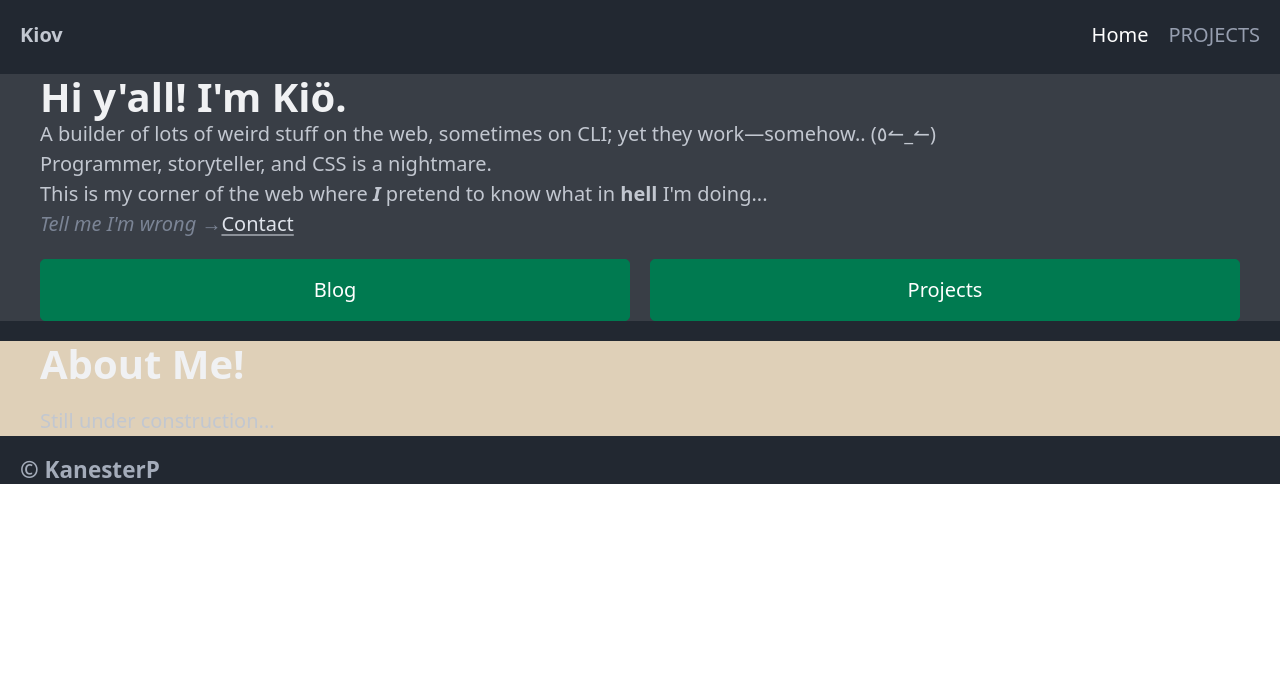
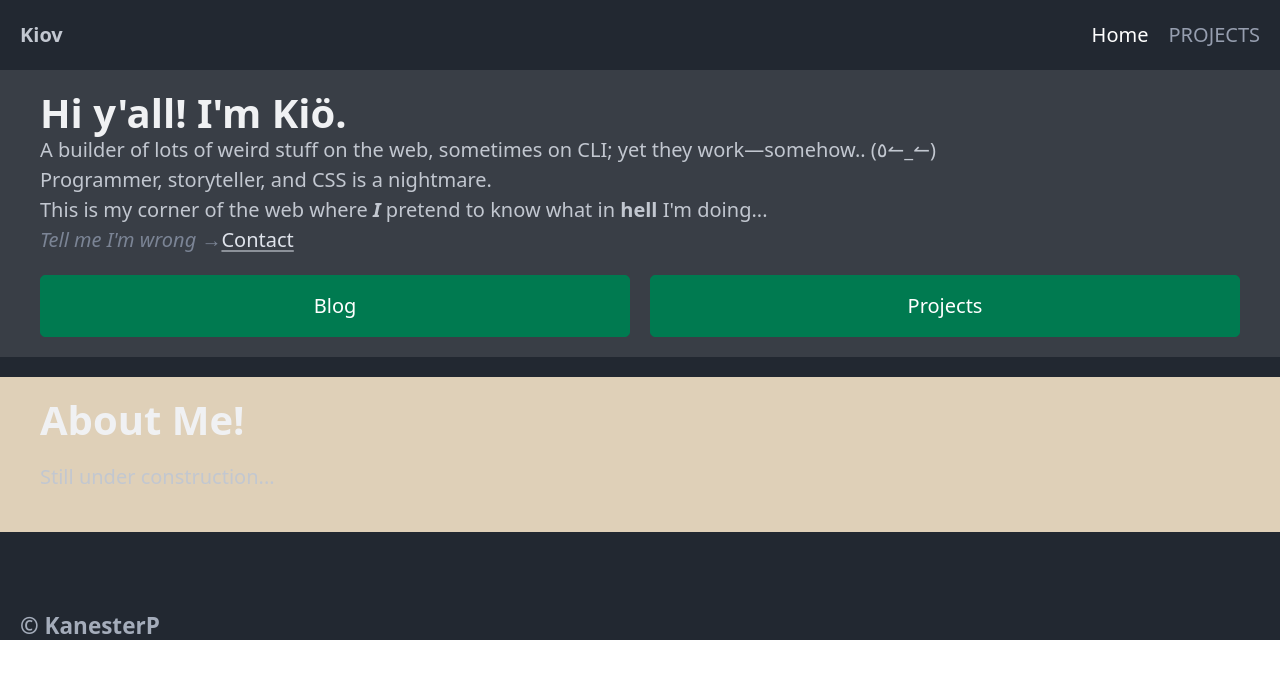
Before and after one commit to Kanester/portfolio, a SvelteKit app: page / in a window 1280 px wide. Shown: the top 678 px of the page. Built offline with nearby package versions, Linux system fonts and the light colour scheme.

Commit message:
--no-message

```diff
--- a/src/styles/global.scss
+++ b/src/styles/global.scss
@@ -12,7 +12,7 @@ body {
 }
 
 section {
-	margin-top: 0.2rem;
+	padding: 1rem;
 }
 
 .hero {
```
